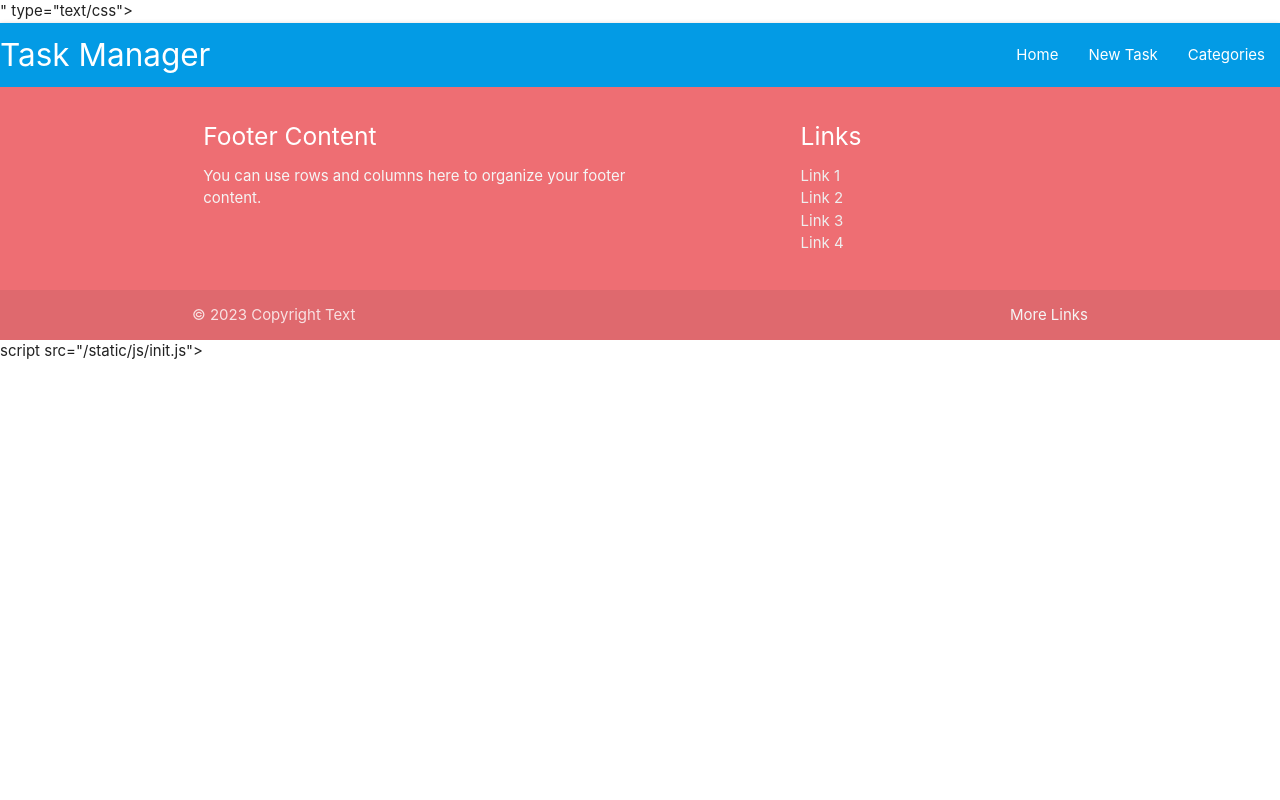
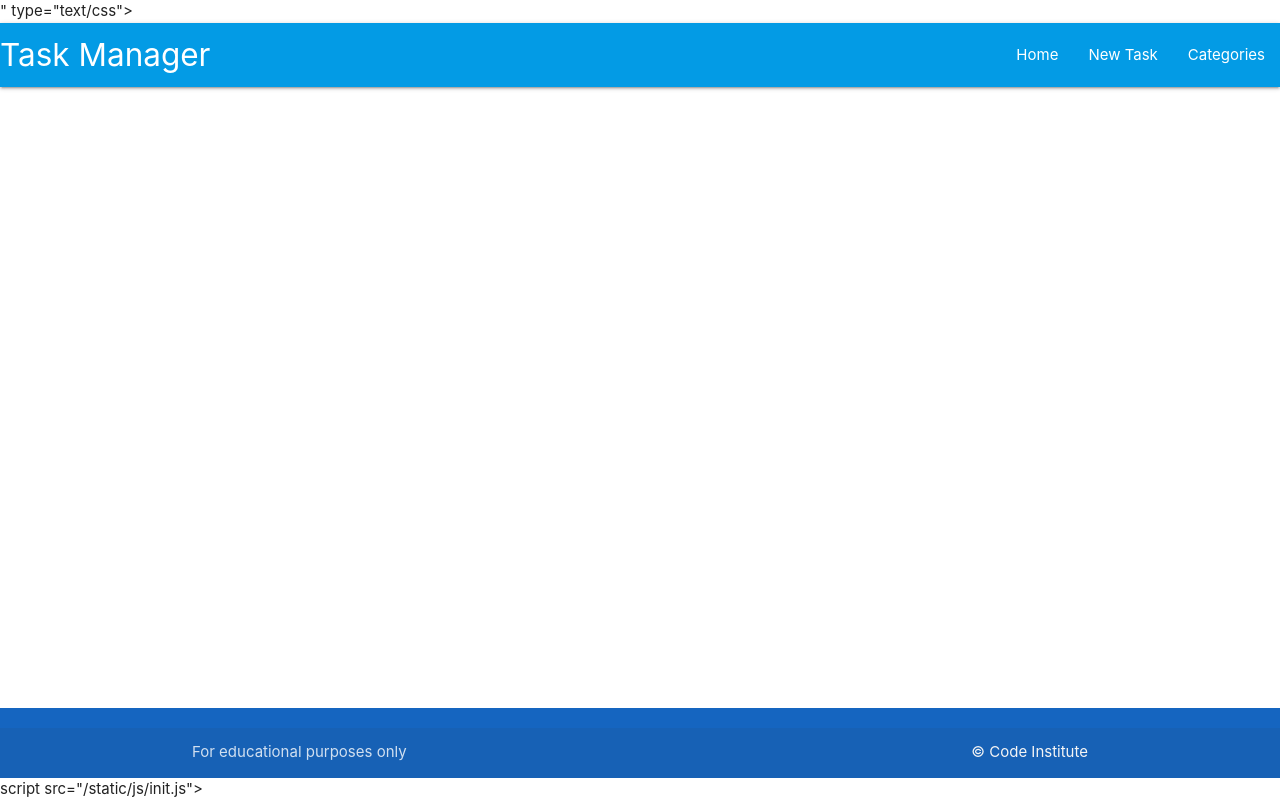
Before and after one commit to vica781/Flask-SQLAlchemy-TASK-MANAGER, a Flask app: page / in a window 1280 px wide. Run offline with Flask 3, Linux system fonts and the light colour scheme.

Commit message:
Clean footer code and add sticky footer functionality

```diff
--- a/taskmanager/static/css/style.css
+++ b/taskmanager/static/css/style.css
@@ -0,0 +1,9 @@
+body {
+    display: flex;
+    min-height: 100vh;
+    flex-direction: column;
+  }
+
+  main {
+    flex: 1 0 auto;
+  }
--- a/taskmanager/templates/base.html
+++ b/taskmanager/templates/base.html
@@ -39,28 +39,11 @@
 
     </main>
 
-    <footer class="page-footer">
-      <div class="container">
-        <div class="row">
-          <div class="col l6 s12">
-            <h5 class="white-text">Footer Content</h5>
-            <p class="grey-text text-lighten-4">You can use rows and columns here to organize your footer content.</p>
-          </div>
-          <div class="col l4 offset-l2 s12">
-            <h5 class="white-text">Links</h5>
-            <ul>
-              <li><a class="grey-text text-lighten-3" href="#!">Link 1</a></li>
-              <li><a class="grey-text text-lighten-3" href="#!">Link 2</a></li>
-              <li><a class="grey-text text-lighten-3" href="#!">Link 3</a></li>
-              <li><a class="grey-text text-lighten-3" href="#!">Link 4</a></li>
-            </ul>
-          </div>
-        </div>
-      </div>
+    <footer class="page-footer blue darken-3">
       <div class="footer-copyright">
         <div class="container">
-        © 2023 Copyright Text
-        <a class="grey-text text-lighten-4 right" href="#!">More Links</a>
+        For educational purposes only
+        <a class="grey-text text-lighten-4 right" href="http://codeinstitute.net" target="_blank">&copy; Code Institute</a>
         </div>
       </div>
     </footer>
```
